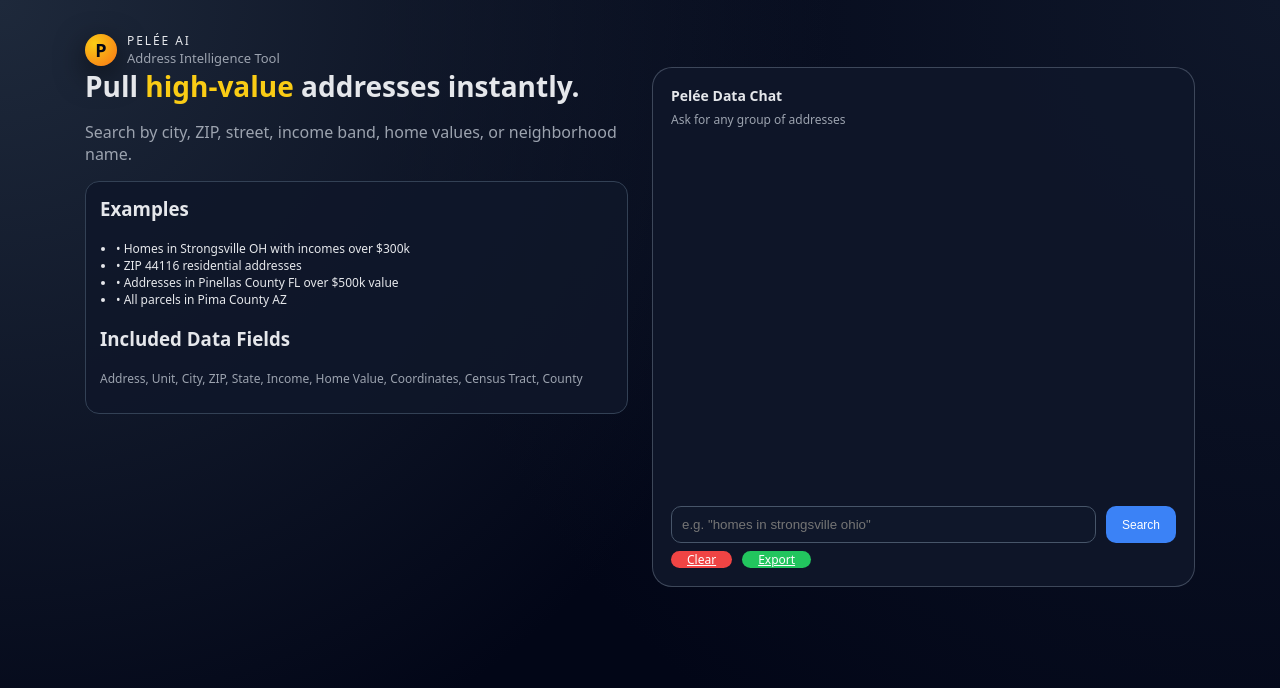
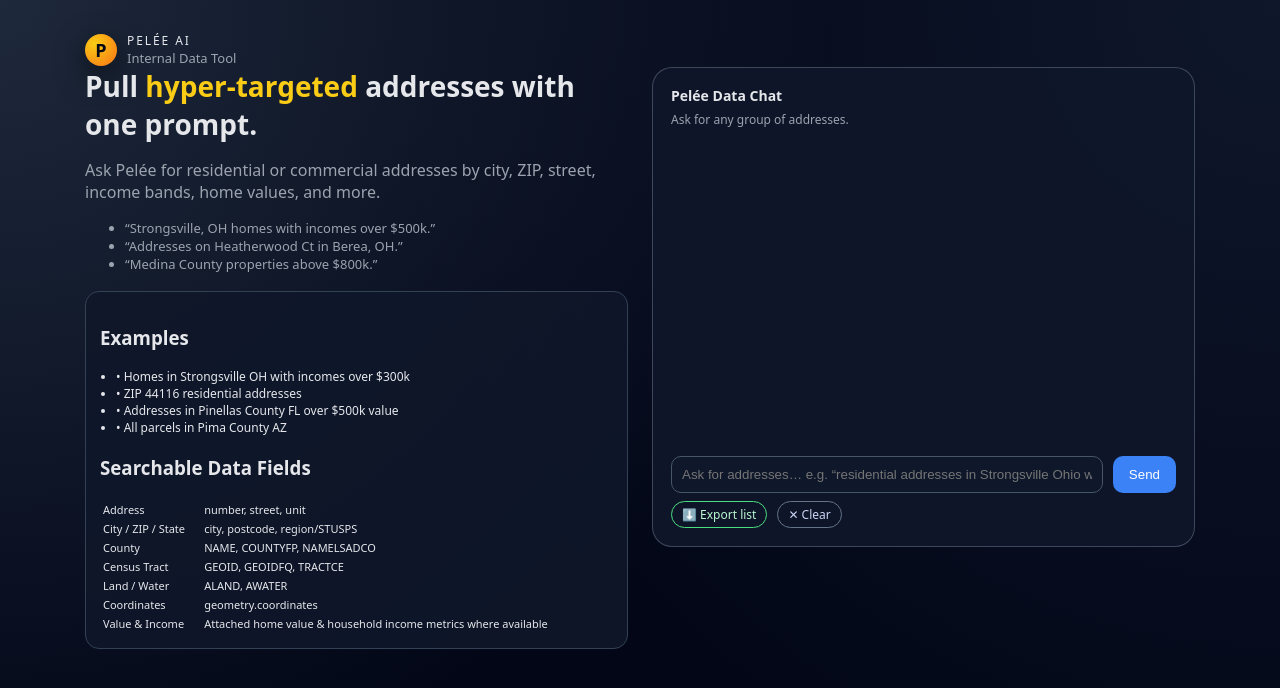
Before and after one commit to ccjackb22/Pelee.Residential, a Flask app: page / in a window 1280 px wide. Shown: the top 688 px of the page. Run offline with Flask 3, Linux system fonts and the light colour scheme; the visitor is signed in with stand-in values (Sample User, id 1).

Commit message:
Update index.html

```diff
--- a/templates/index.html
+++ b/templates/index.html
@@ -19,7 +19,7 @@
 
         .page { max-width: 1150px; margin: 0 auto; padding: 32px 20px 40px; }
 
-        /* HEADER */
+        /* ----- HEADER ----- */
         .brand { display: flex; align-items: center; gap: 10px; }
         .brand-logo {
             width: 32px; height: 32px; border-radius: 999px;
@@ -28,97 +28,98 @@
             font-weight: 800; font-size: 18px; color: #020617;
             box-shadow: 0 10px 30px rgba(0,0,0,0.6);
         }
-        .brand-name {
-            font-size: 12px;
-            letter-spacing: 0.16em;
-            text-transform: uppercase;
+        .brand-name { font-size: 12px; letter-spacing: 0.16em; text-transform: uppercase; }
+
+        /* ----- LAYOUT ----- */
+        .hero { display: grid; grid-template-columns: 1fr 1fr; gap: 24px; }
+        .left-card { background: rgba(15,23,42,0.9); padding: 14px; border-radius: 14px; border: 1px solid #334155; }
+
+        /* ----- CHAT UI ----- */
+        .chat-card {
+            height: 480px; display: flex; flex-direction: column;
+            background: rgba(15,23,42,0.95);
+            border-radius: 20px; padding: 18px;
+            border: 1px solid rgba(148,163,184,0.35);
+        }
+        #chatbox { flex: 1; overflow-y: auto; padding: 8px 4px; font-size: 13px; }
+        .msg { margin-bottom: 10px; }
+        .bubble {
+            display: inline-block; padding: 8px 11px; border-radius: 14px;
+            max-width: 85%; line-height: 1.4;
+        }
+        .bubble-assistant {
+            background: #020617; color: #e5e7eb;
+            border: 1px solid #334155; border-bottom-left-radius: 4px;
         }
 
-        /* LAYOUT */
-        .hero { display: grid; grid-template-columns: 1fr 1fr; gap: 24px; }
-        .left-card {
-            background: rgba(15,23,42,0.9);
-            padding: 14px;
-            border-radius: 14px;
-            border: 1px solid #334155;
+        /* Input Row */
+        .input-row { display: flex; gap: 10px; margin-top: 10px; }
+        #userInput {
+            flex: 1; padding: 10px; border-radius: 10px;
+            border: 1px solid #475569; background: #0f172a; color: white;
+        }
+        #sendBtn {
+            padding: 0 16px; border-radius: 10px;
+            background: #3b82f6; border: none; color: white; cursor: pointer;
         }
 
-        /* CHAT CARD */
-        .chat-card {
-            height: 520px;
-            display: flex;
-            flex-direction: column;
-            background: rgba(15,23,42,0.95);
-            border-radius: 20px;
-            padding: 18px;
-            border: 1px solid rgba(148,163,184,0.35);
+        /* Loading bar */
+        #loadingBar {
+            width: 100%; height: 4px;
+            background: rgba(255,255,255,0.15);
+            margin-top: 8px; overflow: hidden;
+            border-radius: 4px; display: none;
         }
-
-        #chatbox { flex: 1; overflow-y: auto; padding: 8px 4px; font-size: 13px; }
-
-        .result-item {
-            border-bottom: 1px solid #334155;
-            padding: 6px 0;
-            font-size: 12px;
-        }
-
-        .input-row {
-            display: flex;
-            gap: 10px;
-            margin-top: 10px;
-        }
-
-        #userInput {
-            flex: 1;
-            padding: 10px;
-            border-radius: 10px;
-            border: 1px solid #475569;
-            background: #0f172a;
-            color: white;
-        }
-
-        #sendBtn,
-        #clearBtn,
-        #exportBtn {
-            padding: 0 16px;
-            border-radius: 10px;
-            background: #3b82f6;
-            border: none;
-            color: white;
-            cursor: pointer;
-            font-size: 12px;
-        }
-
-        #clearBtn { background: #ef4444; }
-        #exportBtn { background: #22c55e; }
-
-        #top-buttons {
-            display: flex;
-            gap: 10px;
-            margin-top: 8px;
-        }
-
-        #loadingBar {
-            width: 100%;
-            height: 4px;
-            background: rgba(255,255,255,0.15);
-            margin-bottom: 8px;
-            overflow: hidden;
-            border-radius: 4px;
-            display: none;
-        }
-
         #loadingBar div {
-            width: 0%;
-            height: 100%;
-            background: #3b82f6;
+            width: 0%; height: 100%; background: #3b82f6;
             animation: loadAnim 1.2s infinite linear;
         }
-
         @keyframes loadAnim {
             0% { width: 0%; }
             50% { width: 80%; }
             100% { width: 0%; }
+        }
+
+        /* Results */
+        .result-item {
+            border-top: 1px solid #334155;
+            padding: 8px 0;
+            font-size: 12px;
+        }
+        .result-main {
+            display: flex;
+            justify-content: space-between;
+            gap: 12px;
+        }
+        .result-address {
+            font-weight: 500;
+        }
+        .result-unit {
+            font-size: 11px;
+            color: #9ca3af;
+            min-width: 90px;
+            text-align: right;
+        }
+
+        .actions-row {
+            margin-top: 8px;
+            display: flex;
+            gap: 10px;
+            font-size: 12px;
+        }
+        .link-button {
+            padding: 4px 10px;
+            border-radius: 999px;
+            border: 1px solid #4ade80;
+            color: #bbf7d0;
+            text-decoration: none;
+            display: inline-flex;
+            align-items: center;
+            gap: 4px;
+        }
+        .link-button.secondary {
+            border-color: #64748b;
+            color: #cbd5f5;
         }
     </style>
 </head>
@@ -130,24 +131,27 @@
             <div class="brand-logo">P</div>
             <div>
                 <div class="brand-name">PELÉE AI</div>
-                <div style="font-size:13px;color:#9ca3af;">Address Intelligence Tool</div>
+                <div style="font-size:13px;color:#9ca3af;">Internal Data Tool</div>
             </div>
         </div>
     </header>
 
+    <!-- MAIN GRID -->
     <section class="hero">
 
-        <!-- LEFT SIDE -->
+        <!-- LEFT: TEXT + EXAMPLES -->
         <div>
-            <h1 style="font-size:28px;margin:0 0 12px;">
-                Pull <span style="color:#facc15;">high-value</span> addresses instantly.
-            </h1>
-            <p style="color:#9ca3af;">
-                Search by city, ZIP, street, income band, home values, or neighborhood name.
-            </p>
+            <h1 style="font-size:28px;margin:0 0 12px;">Pull <span style="color:#facc15;">hyper-targeted</span> addresses with one prompt.</h1>
+            <p style="color:#9ca3af;">Ask Pelée for residential or commercial addresses by city, ZIP, street, income bands, home values, and more.</p>
+
+            <ul style="font-size:13px;color:#9ca3af; margin-bottom:18px;">
+                <li>“Strongsville, OH homes with incomes over $500k.”</li>
+                <li>“Addresses on Heatherwood Ct in Berea, OH.”</li>
+                <li>“Medina County properties above $800k.”</li>
+            </ul>
 
             <div class="left-card">
-                <h3 style="margin-top:0;">Examples</h3>
+                <h3>Examples</h3>
                 <ul style="font-size:12px;margin:0 0 10px;padding-left:16px;">
                     <li>• Homes in Strongsville OH with incomes over $300k</li>
                     <li>• ZIP 44116 residential addresses</li>
@@ -155,42 +159,61 @@
                     <li>• All parcels in Pima County AZ</li>
                 </ul>
 
-                <h3>Included Data Fields</h3>
-                <p style="font-size:12px;color:#9ca3af;">
-                    Address, Unit, City, ZIP, State, Income, Home Value, Coordinates, Census Tract, County
-                </p>
+                <h3>Searchable Data Fields</h3>
+                <table style="font-size:11px;width:100%;margin-top:6px;">
+                    <tr><td>Address</td><td>number, street, unit</td></tr>
+                    <tr><td>City / ZIP / State</td><td>city, postcode, region/STUSPS</td></tr>
+                    <tr><td>County</td><td>NAME, COUNTYFP, NAMELSADCO</td></tr>
+                    <tr><td>Census Tract</td><td>GEOID, GEOIDFQ, TRACTCE</td></tr>
+                    <tr><td>Land / Water</td><td>ALAND, AWATER</td></tr>
+                    <tr><td>Coordinates</td><td>geometry.coordinates</td></tr>
+                    <tr><td>Value & Income</td><td>Attached home value & household income metrics where available</td></tr>
+                </table>
             </div>
         </div>
 
-        <!-- RIGHT SIDE: CHAT -->
+        <!-- RIGHT: CHAT UI -->
         <div>
             <div class="chat-card">
-
-                <div style="font-size:14px;font-weight:600; margin-bottom:6px;">
-                    Pelée Data Chat
-                </div>
+                <div style="font-size:14px;font-weight:600; margin-bottom:6px;">Pelée Data Chat</div>
                 <div style="font-size:12px;color:#9ca3af;margin-bottom:8px;">
-                    Ask for any group of addresses
+                    Ask for any group of addresses.
                 </div>
 
                 <div id="loadingBar"><div></div></div>
 
                 <div id="chatbox">
                     {% if error %}
-                        <div class="bubble bubble-assistant" style="margin-bottom:8px;color:#f87171;">
-                            Error: {{ error }}
+                        <div class="msg">
+                            <div class="bubble bubble-assistant">
+                                Error: {{ error }}
+                            </div>
                         </div>
                     {% endif %}
 
                     {% if results %}
-                        <div class="bubble bubble-assistant" style="margin-bottom:8px;">
-                            <strong>{{ results|length }}</strong> address(es) found.
+                        <div class="msg">
+                            <div class="bubble bubble-assistant">
+                                <strong>{{ results|length }}</strong> address(es) found for this search.
+                            </div>
                         </div>
 
                         {% for r in results %}
                             <div class="result-item">
-                                {{ r.number }} {{ r.street }} {{ r.unit }}<br>
-                                <small>{{ r.city }}, {{ r.region }} {{ r.postcode }}</small>
+                                <div class="result-main">
+                                    <div class="result-address">
+                                        {{ r.number }} {{ r.street }}
+                                        <br>
+                                        <small>{{ r.city }}, {{ r.region }} {{ r.postcode }}</small>
+                                    </div>
+                                    <div class="result-unit">
+                                        {% if r.unit %}
+                                            Unit {{ r.unit }}
+                                        {% else %}
+                                            &nbsp;
+                                        {% endif %}
+                                    </div>
+                                </div>
                             </div>
                         {% endfor %}
                     {% endif %}
@@ -198,16 +221,19 @@
 
                 <form id="chatForm" method="POST" action="/search" class="input-row">
                     <input id="userInput" name="query"
-                           placeholder='e.g. "homes in strongsville ohio"'
+                           placeholder='Ask for addresses… e.g. “residential addresses in Strongsville Ohio with incomes over $300k”'
                            required>
-                    <button id="sendBtn">Search</button>
+                    <button id="sendBtn">Send</button>
                 </form>
 
-                <div id="top-buttons">
-                    <a id="clearBtn" href="/clear">Clear</a>
-                    <a id="exportBtn" href="/export">Export</a>
+                <div class="actions-row">
+                    <a href="/export" class="link-button">
+                        <span>⬇️ Export list</span>
+                    </a>
+                    <a href="/clear" class="link-button secondary">
+                        ✕ Clear
+                    </a>
                 </div>
-
             </div>
         </div>
 
@@ -215,6 +241,7 @@
 </div>
 
 <script>
+    // simple loading bar toggle
     const form = document.getElementById("chatForm");
     const loadingBar = document.getElementById("loadingBar");
 
```
